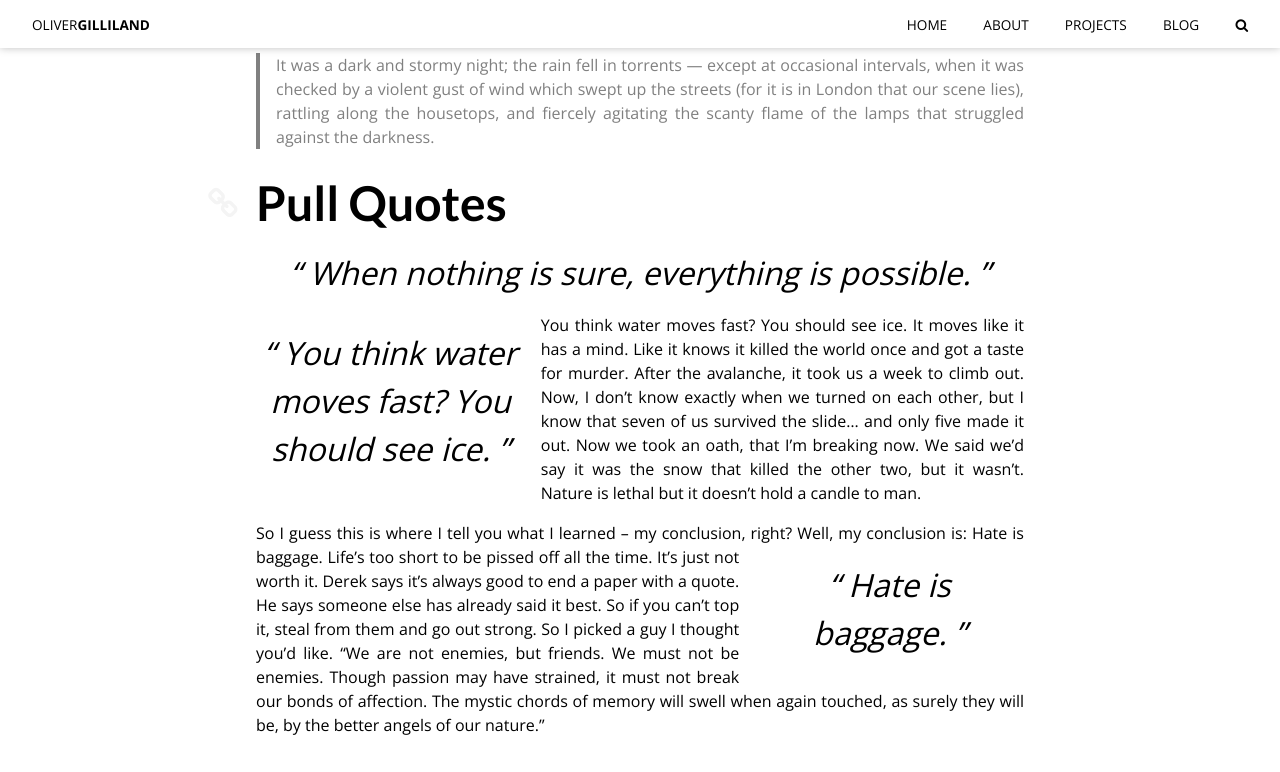
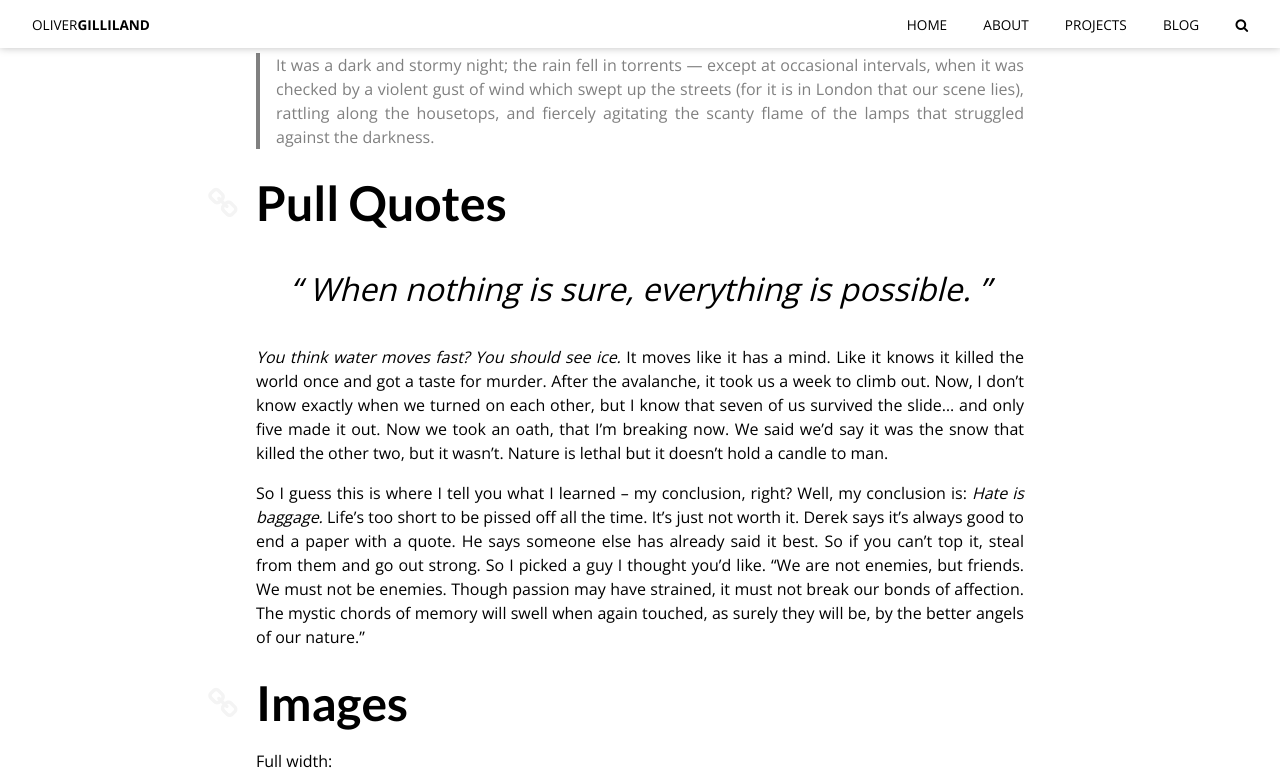
Before and after one commit to ogilliland/ogilliland.github.io, a Jekyll site: the page built from _pages/styleguide.md, in a window 1280 px wide and 1400 px high, scrolled down 1396 px. Shown: the top 772 px of the window. Built offline with Jekyll 4.4.1, drawn with Linux system fonts in a browser that asks for light colours; some of the changed text lies outside the part shown.

```diff
--- a/Gemfile
+++ b/Gemfile
@@ -7,4 +7,5 @@ group :jekyll_plugins do
   gem 'jekyll-seo-tag'
   gem 'jekyll-redirect-from'
   gem 'jekyll-sitemap'
+  gem 'webrick'
 end
--- a/_pages/styleguide.md
+++ b/_pages/styleguide.md
@@ -42,7 +42,7 @@ Without author:
 
 ## Pull Quotes
 
-*When nothing is sure, everything is possible.*{:.pullquote-full}
+*When nothing is sure, everything is possible.*{:.pullquote}
 
 *You think water moves fast? You should see ice.*{:.pullquote-left data-quote="You think water moves fast? You should see ice."} It moves like it has a mind. Like it knows it killed the world once and got a taste for murder. After the avalanche, it took us a week to climb out. Now, I don't know exactly when we turned on each other, but I know that seven of us survived the slide... and only five made it out. Now we took an oath, that I'm breaking now. We said we'd say it was the snow that killed the other two, but it wasn't. Nature is lethal but it doesn't hold a candle to man.
 
@@ -91,22 +91,22 @@ And another one[^2].
 ## Project List
 
 <div class="project-list full-width">
-  {% assign sorted = (site.projects | sort: 'date') | reverse %}
-  {% for post in sorted limit: 6 %}
-  <a class="no-underline" href="{{ post.url }}" aria-label="view project">
-    <div class="project">
-      {% if post.image %}
-      <img src="{{ post.image }}">
-      {% endif %}
-      <div class="project__content">
-        <h3 class="project__title">{{ post.title }}</h3>
-        {% for tag in post.tags %}
-        <span class="project__tag pill">{{ tag }}</span>
-        {% endfor %}
-      </div>
-    </div>
-  </a>
-  {% endfor %}
+	{% assign sorted = (site.projects | sort: 'date') | reverse %}
+	{% for post in sorted limit: 6 %}
+	<a class="no-underline" href="{{ post.url }}" aria-label="view project">
+		<div class="project">
+			{% if post.image %}
+			<img src="{{ post.image }}">
+			{% endif %}
+			<div class="project__content">
+				<h3 class="project__title">{{ post.title }}</h3>
+				{% for tag in post.tags %}
+				<span class="project__tag pill">{{ tag }}</span>
+				{% endfor %}
+			</div>
+		</div>
+	</a>
+	{% endfor %}
 </div>
 
 ## Post List
@@ -115,19 +115,19 @@ And another one[^2].
 	{% assign sorted = (site.posts | sort: 'date') | reverse %}
 	{% for post in sorted limit: 4 %}
 	<a class="no-underline" href="{{ post.url }}" aria-label="continue reading">
-	  <div class="post">
-	    {% if post.image %}
-	    <img src="{{ post.image }}">
-	    {% endif %}
-	    <div class="post__content">
-	      <h3 class="post__title">{{ post.title }}</h3>
-	      {% for tag in post.tags %}
-	      <span class="post__tag pill">{{ tag }}</span>
-	      {% endfor %}
-	      <span class="post__date info-text">{{ post.date | date: "%d %b %Y" }}</span>
-	      <span class="post__intro">{{ post.content | strip_html | truncate: 250 }}</span>
-	    </div>
-	  </div>
+		<div class="post">
+			{% if post.image %}
+			<img src="{{ post.image }}">
+			{% endif %}
+			<div class="post__content">
+				<h3 class="post__title">{{ post.title }}</h3>
+				{% for tag in post.tags %}
+				<span class="post__tag pill">{{ tag }}</span>
+				{% endfor %}
+				<span class="post__date info-text">{{ post.date | date: "%d %b %Y" }}</span>
+				<span class="post__intro">{{ post.content | strip_html | truncate: 250 }}</span>
+			</div>
+		</div>
 	</a>
 	{% endfor %}
 </div>
--- a/css/styles.scss
+++ b/css/styles.scss
@@ -630,10 +630,12 @@ section {
 	padding-left: 1rem;
 }
 
-.pullquote-full {
+.pullquote {
 	display: block;
+	margin: 1em 0;
 	text-align: center;
 	font-style: italic;
+	/* content: "\201C\00A0" attr(data-quote) "\00A0\201D"; */
 	font-size: 2em;
 
 	&::before {
@@ -645,29 +647,33 @@ section {
 	}
 }
 
-.pullquote-left,
-.pullquote-right {
-  font-style: normal;
+.pullquote--right,
+.pullquote--left {
+	width: 35%;
 }
 
-.pullquote-right::after,
-.pullquote-left::after {
-  text-align: center;
-  font-style: italic;
-  content: "\201C\00A0" attr(data-quote) "\00A0\201D";
-  width: 35%;
-  font-size: 2em;
-  margin: 1rem 1rem;
-}
-
-.pullquote-left::after {
+.pullquote--left {
 	float: left;
 	margin-left: 0;
 }
 
-.pullquote-right::after {
+.pullquote--right {
 	float: right;
 	margin-right: 0;
+}
+
+.pullquote-cite {
+	display: block;
+	margin: -0.5em 0 1em 0;
+	text-align: center;
+	font-style: normal;
+	color: $color-acc-mid;
+	/* content: "\0151" attr(data-cite); */
+	font-size: 1.5em;
+
+	&::before {
+		content: "\2014\00A0";
+	}
 }
 
 /* === post and list pages === */
```
Also changed, not shown: _posts/2022-01-05-hello-world.md (added, +12 -0 lines). Lines whose indentation alone changed are shown as unchanged.
